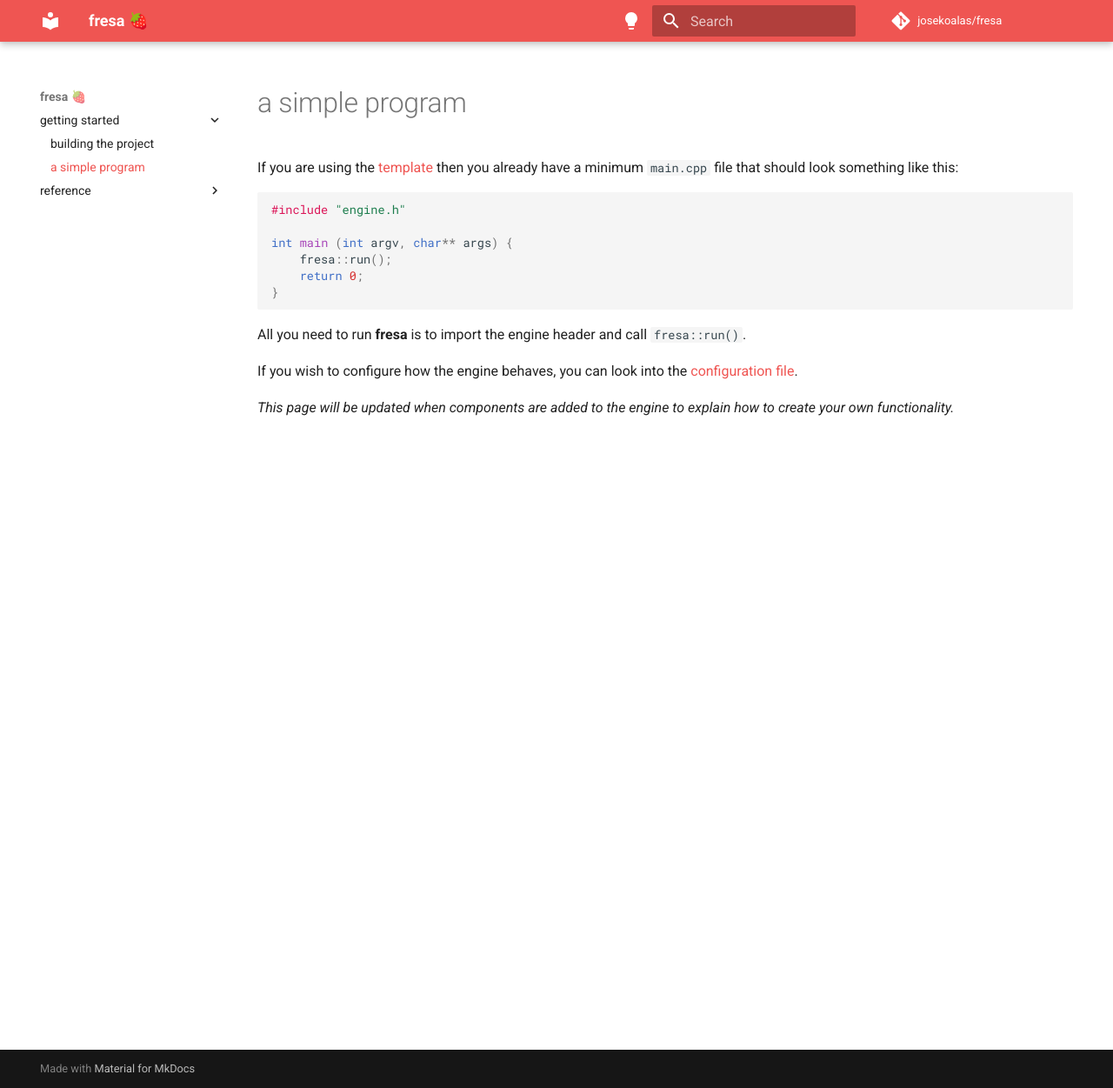
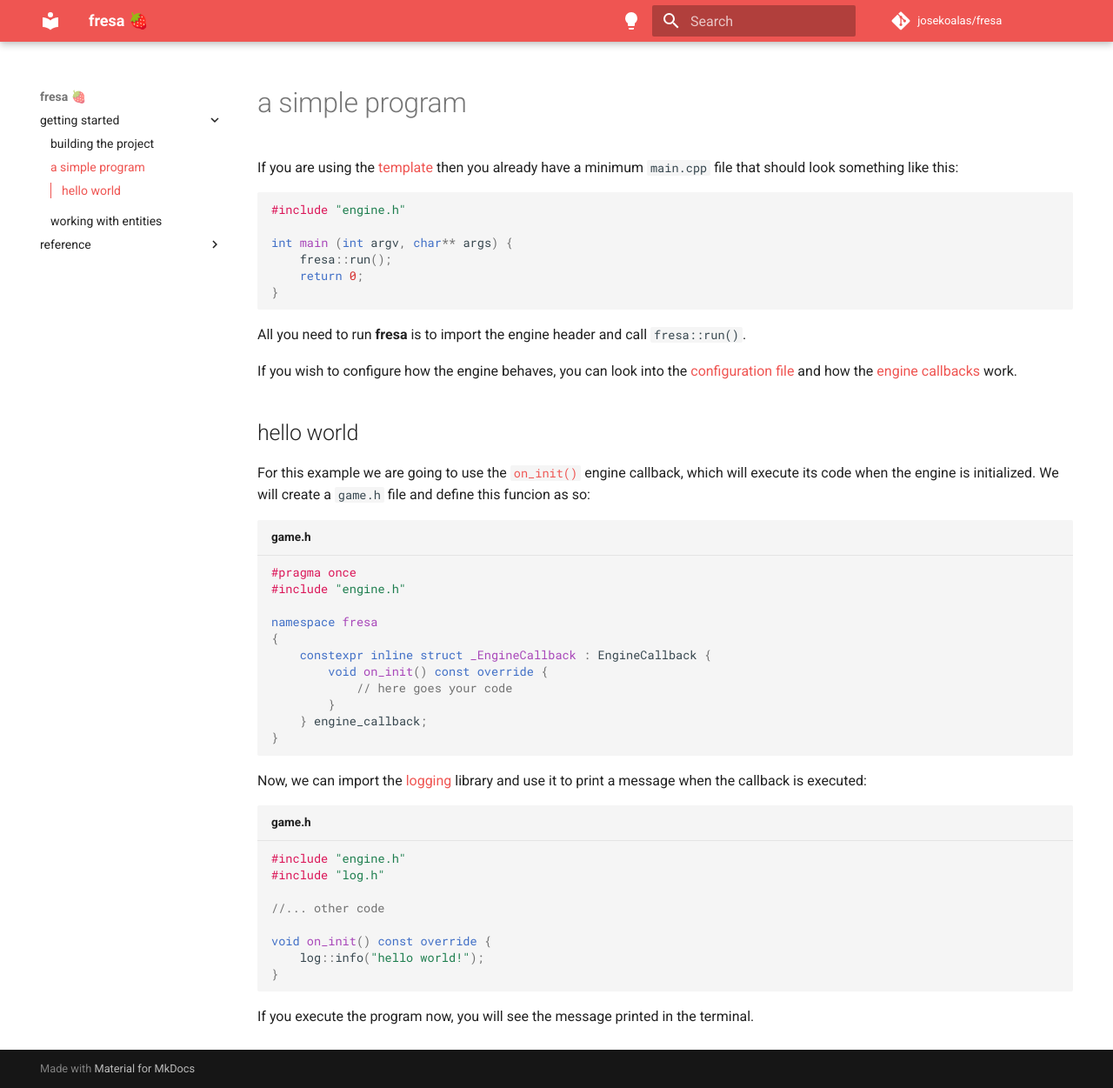
Before and after one commit to eerii/fresa, an MkDocs documentation site: the page built from docs/getting_started/first_project.md, in a window 1280 px wide and 1251 px high. Shown: the whole window at 87% size. Built offline with MkDocs 1.6.1 and Material for MkDocs 9.7.7, drawn with Linux system fonts in a browser that asks for light colours; comment, search, counter and statistics services are not loaded; the version menu is left out.

Commit message:
[0.4.6] New Documentation 🌸

````diff
--- a/docs/getting_started/first_project.md
+++ b/docs/getting_started/first_project.md
@@ -13,6 +13,37 @@ int main (int argv, char** args) {
 
 All you need to run **fresa** is to import the engine header and call `fresa::run()`.
 
-If you wish to configure how the engine behaves, you can look into the [configuration file](../reference/config.md).
+If you wish to configure how the engine behaves, you can look into the [configuration file](../reference/config.md) and how the [engine callbacks](../reference/engine.md#callbacks) work.
 
-_This page will be updated when components are added to the engine to explain how to create your own functionality._
+## hello world
+
+For this example we are going to use the [`on_init()`](../reference/engine.md#callbacks) engine callback, which will execute its code when the engine is initialized. We will create a `game.h` file and define this funcion as so:
+
+```cpp title="game.h"
+#pragma once
+#include "engine.h"
+
+namespace fresa
+{
+    constexpr inline struct _EngineCallback : EngineCallback {
+        void on_init() const override {
+            // here goes your code
+        }
+    } engine_callback;
+}
+```
+
+Now, we can import the [logging](../reference/tools/log.md) library and use it to print a message when the callback is executed:
+
+```cpp title="game.h"
+#include "engine.h"
+#include "log.h"
+
+//... other code
+
+void on_init() const override {
+    log::info("hello world!");
+}
+```
+
+If you execute the program now, you will see the message printed in the terminal.
--- a/mkdocs.yml
+++ b/mkdocs.yml
@@ -54,6 +54,7 @@ nav:
   - getting started:
     - building the project: getting_started/building.md
     - a simple program: getting_started/first_project.md
+    - working with entities: getting_started/working_with_entities.md
 
   - reference:
     - engine: reference/engine.md
````
Also changed, not shown: CHANGELOG.md (+1 -0 lines), docs/getting_started/working_with_entities.md (added, +102 -0 lines), docs/reference/engine.md (+29 -0 lines), 2 other files.
